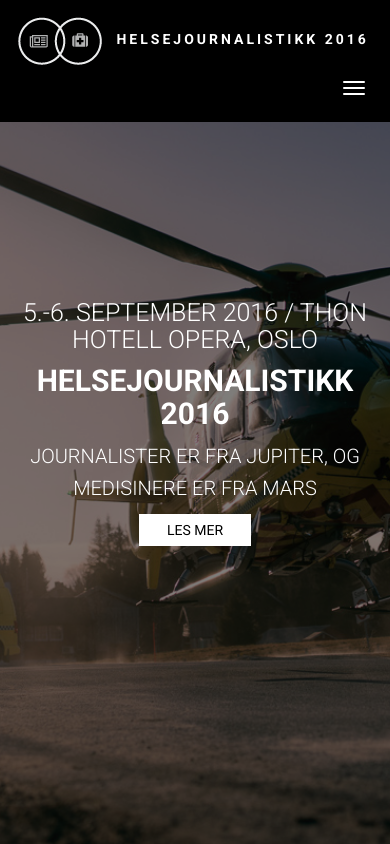
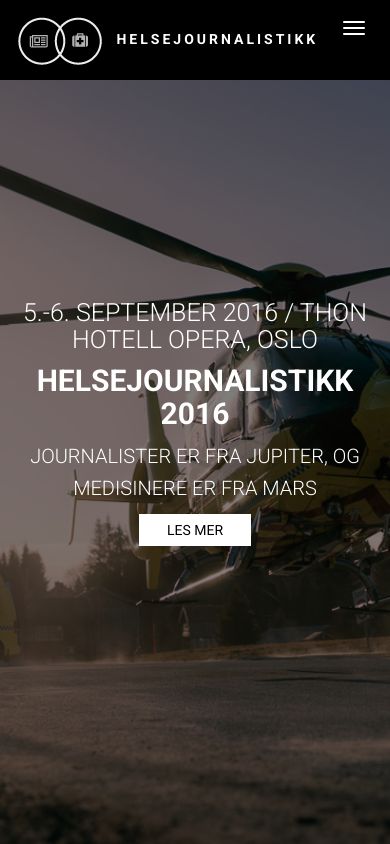
Before and after one commit to losol/hj16.losol.no, a website: page index.html in a window 390 px wide. Shown: the top 844 px of the page. Drawn offline with Linux system fonts and the light colour scheme; files whose address does not match are found by name.

Commit message:
shorter title (menubar breaks on iphone)

```diff
--- a/index.html
+++ b/index.html
@@ -28,7 +28,7 @@
                         <!-- logo image  -->
                         <img src="assets/images/logo.png" alt="Logo">
 
-                        Helsejournalistikk 2016
+                        Helsejournalistikk
                     </a>
                 </div>
 
```
